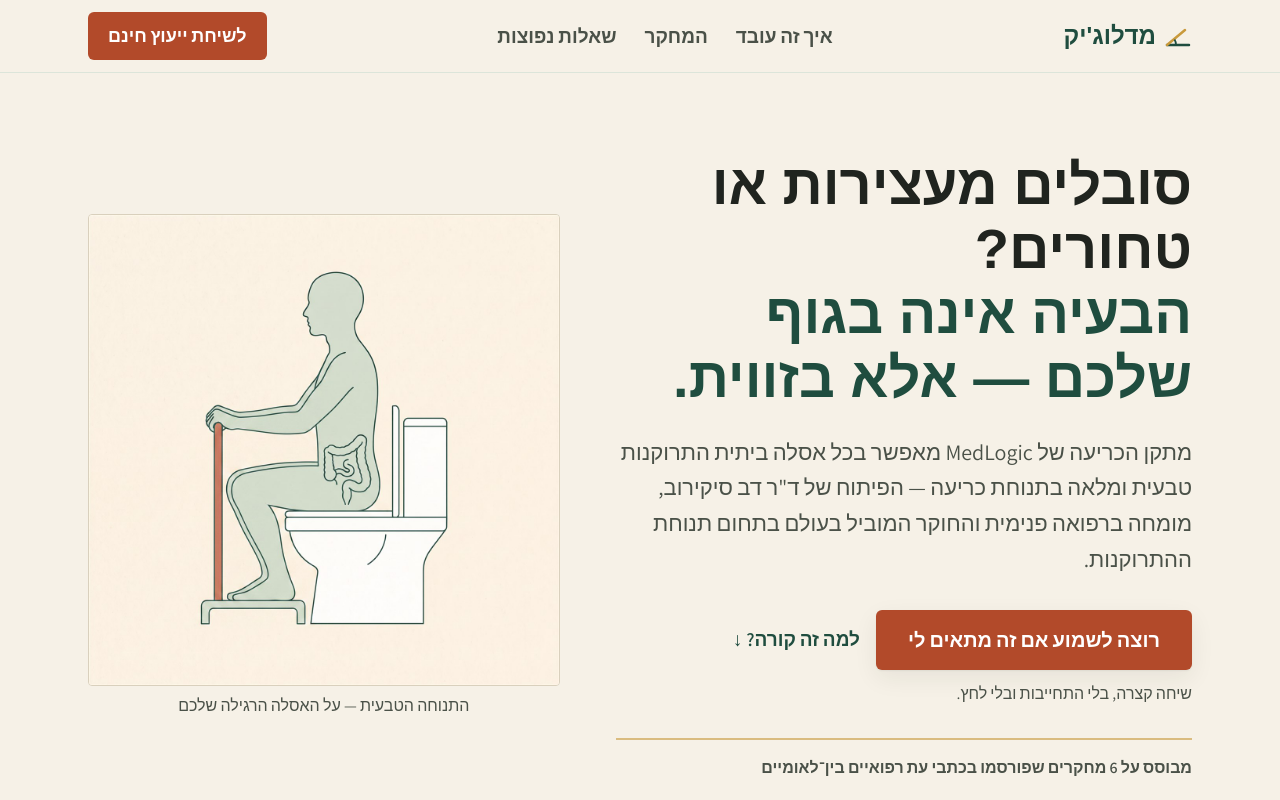
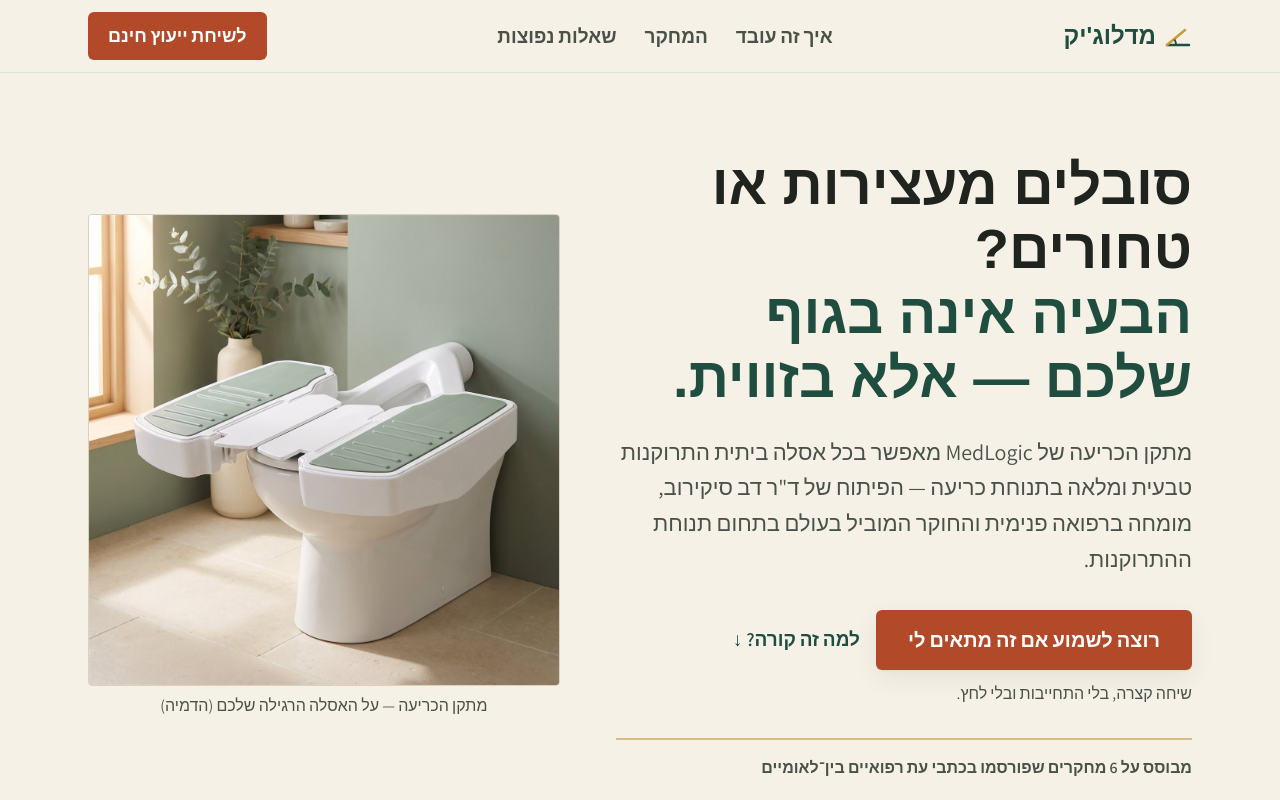
Before and after one commit to Avi711/medlogic-web, a Next.js app: page / in a window 1280 px wide. Shown: the top 800 px of the page. Built offline with nearby package versions, Linux system fonts and the light colour scheme; a web font is replaced by a local one.

Commit message:
Hero shows the real product: pristine render generated from owner's device photos, with honest rendering caption

```diff
--- a/components/sections/Hero.tsx
+++ b/components/sections/Hero.tsx
@@ -1,6 +1,6 @@
 import Image from "next/image";
 import Link from "next/link";
-import heroIllustration from "@/public/images/illu-supported.jpg";
+import productHero from "@/public/images/product-hero.jpg";
 
 export default function Hero() {
   return (
@@ -45,14 +45,14 @@ export default function Hero() {
 
         <figure className="mx-auto w-full max-w-xs sm:max-w-md lg:max-w-none">
           <Image
-            src={heroIllustration}
-            alt="איור: אדם על אסלה ביתית רגילה כשרגליו מוגבהות על משטח הדריכה וידיו אוחזות בידית התמיכה"
+            src={productHero}
+            alt="מתקן הכריעה של MedLogic מותקן על אסלה ביתית רגילה — שני משטחי דריכה ירוקים ומתקפלים לבנים במרכז"
             priority
             sizes="(min-width: 1024px) 45vw, (min-width: 640px) 28rem, 100vw"
             className="h-auto w-full rounded-sm border border-line"
           />
           <figcaption className="mt-2 text-center text-base text-ink-soft">
-            התנוחה הטבעית — על האסלה הרגילה שלכם
+            מתקן הכריעה — על האסלה הרגילה שלכם (הדמיה)
           </figcaption>
         </figure>
       </div>
```
Also changed, not shown: public/images/product-hero.jpg (added).
